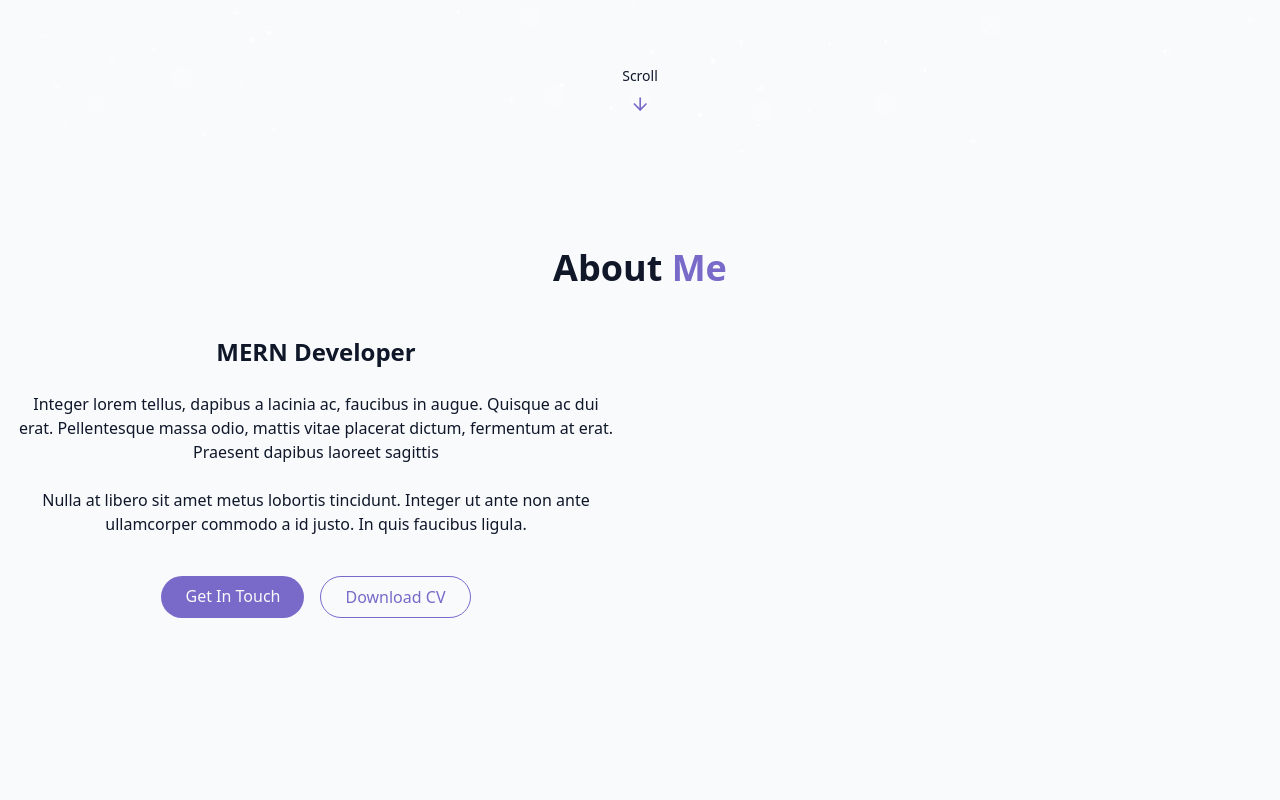
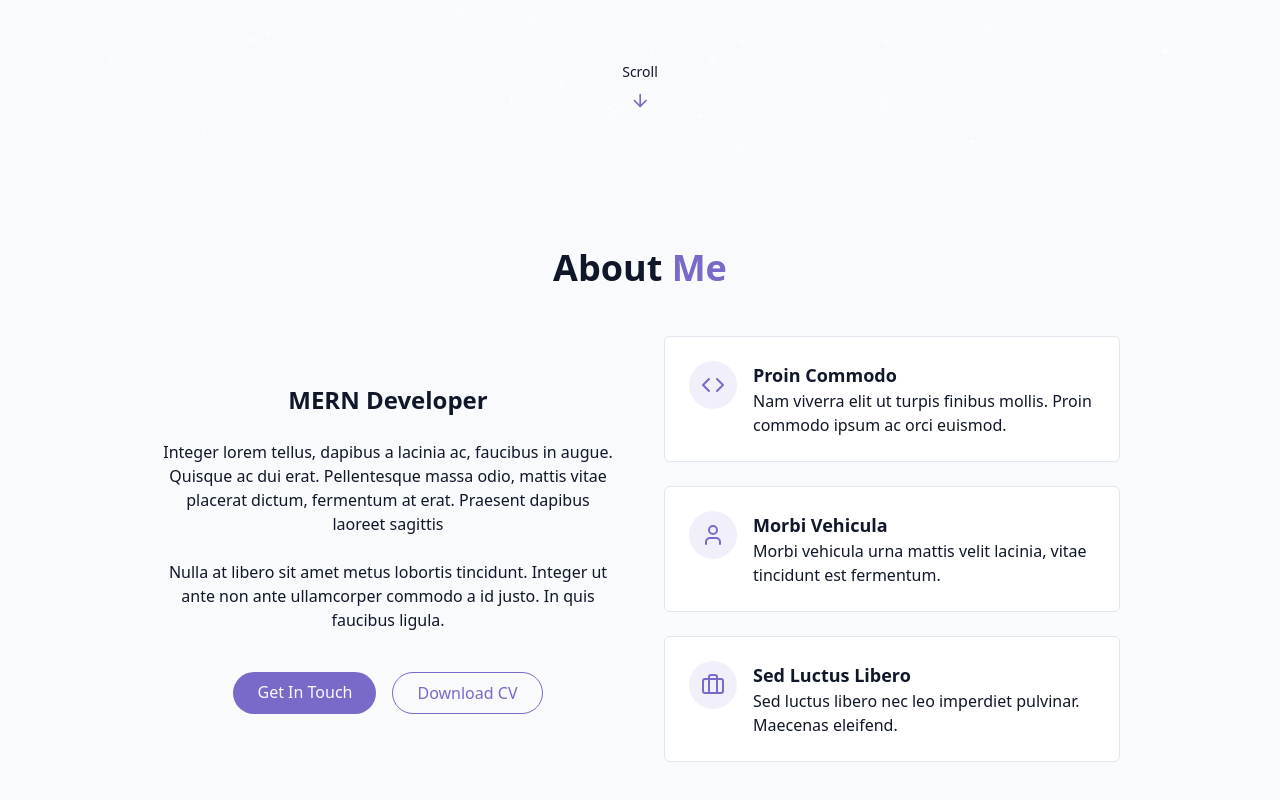
Before and after one commit to solodevss/reactjs-tailwind-portfolio, a React (Vite) app: page / in a window 1280 px wide. Shown: the part 648-1448 px from the top of the page. Before the commit the page ends 1362 px from the top, so only its background shows below. Built offline with nearby package versions, Linux system fonts and the light colour scheme.

Commit message:
About section close to completion, started working on Skills section

```diff
--- a/src/components/About.jsx
+++ b/src/components/About.jsx
@@ -1,3 +1,5 @@
+import { Briefcase, Code, User } from "lucide-react"
+
 export const About = () => {
 
     return (
@@ -7,7 +9,6 @@ export const About = () => {
                 <h2 className="text-3xl md:text-4xl font-bold mb-12 text-center">
                     About <span className="text-primary">Me</span>
                 </h2>
-            </div>
 
                 <div className="grid grid-cols-1 md:grid-cols-2 gap-12 items-center">
                     <div className="space-y-6">
@@ -30,10 +31,79 @@ export const About = () => {
                                 Get In Touch
                             </a>
 
-                        <a href="" className="px-6 py-2 rounded-full border border-primary text-primary hover:bg-primary/10 transition-colors duration-300 ">
+                            <a href="" className="px-6 py-2 rounded-full border border-primary
+                                                text-primary hover:bg-primary/10 transition-colors
+                                                duration-300 ">
                                 {" "}
                                 Download CV
                             </a>
+                        </div>
+                    </div>
+
+                    <div className="grid grid-cols-1 gap-6 ">
+
+                        {/* Card 1 */}
+                        <div className="gradient-border p-6 card-hover">
+                            <div className="flex items-start gap-4">
+
+                                {/* Card-head & icon */}
+                                <div className="p-3 rounded-full bg-primary/10">
+                                    <Code className="h-6 w-6 text-primary" />
+                                </div>
+
+                                {/* Card Info */}
+                                <div className="text-left">
+                                    <h4 className="font-semibold text-lg">Proin Commodo</h4>
+                                    <p className="text-muted-foreground">
+                                        Nam viverra elit ut turpis finibus mollis. Proin
+                                        commodo ipsum ac orci euismod.
+                                    </p>
+                                </div>
+
+                            </div>
+                        </div>
+
+                        {/* Card 2 */}
+                        <div className="gradient-border p-6 card-hover">
+                            <div className="flex items-start gap-4">
+
+                                {/* Card-head & icon */}
+                                <div className="p-3 rounded-full bg-primary/10">
+                                    <User className="h-6 w-6 text-primary" />
+                                </div>
+
+                                {/* Card Info */}
+                                <div className="text-left">
+                                    <h4 className="font-semibold text-lg">Morbi Vehicula</h4>
+                                    <p className="text-muted-foreground">
+                                        Morbi vehicula urna mattis velit lacinia, vitae tincidunt est fermentum.
+                                    </p>
+                                </div>
+
+                            </div>
+                        </div>
+
+                        {/* Card 3 */}
+                        <div className="gradient-border p-6 card-hover">
+                            <div className="flex items-start gap-4">
+
+                                {/* Card-head & icon */}
+                                <div className="p-3 rounded-full bg-primary/10">
+                                    <Briefcase className="h-6 w-6 text-primary" />
+                                </div>
+
+                                {/* Card Info */}
+                                <div className="text-left">
+                                    <h4 className="font-semibold text-lg">Sed Luctus Libero</h4>
+                                    <p className="text-muted-foreground">
+                                        Sed luctus libero nec leo imperdiet pulvinar. Maecenas eleifend.
+                                    </p>
+                                </div>
+
+                            </div>
+                        </div>
+
+
                     </div>
                 </div>
             </div>
--- /dev/null
+++ b/src/components/Skills.jsx
@@ -0,0 +1,54 @@
+
+//Array showing lists of skills
+const skills = [
+
+    // Frontend Skills
+    { name: "HTML 5/", level: 95, category: "frontend" },
+    { name: "CSS 3", level: 95, category: "frontend" },
+    { name: "JavaScript (ES6+)", level: 95, category: "frontend" },
+    { name: "TypeScript", level: 95, category: "frontend" },
+    { name: "Tailwind CSS", level: 95, category: "frontend" },
+    { name: "Bootstrap", level: 95, category: "frontend" },
+    { name: "Next.js", level: 95, category: "frontend" },
+
+    // Backend Skills
+    { name: "Node.js", level: 95, category: "frontend" },
+    { name: "Express.js", level: 95, category: "frontend" },
+    { name: "MongoDB", level: 95, category: "frontend" },
+    { name: "PostgreSQL", level: 95, category: "frontend" },
+    { name: "RESTful API Development", level: 95, category: "frontend" },
+    { name: "Authentication Systems(JWT)", level: 95, category: "frontend" },
+
+    // Tools
+    { name: "Git", level: 95, category: "frontend" },
+    { name: "GitHub", level: 95, category: "frontend" },
+    { name: "VS Cdoe", level: 95, category: "frontend" },
+    { name: "Figma", level: 95, category: "frontend" },
+    { name: "Canva", level: 95, category: "frontend" },
+    { name: "Postman", level: 95, category: "frontend" },
+    { name: "NPM", level: 95, category: "frontend" },
+    { name: "Command Line Interface", level: 95, category: "frontend" },
+    { name: "ESLint", level: 95, category: "frontend" },
+    { name: "Chrome DevTools", level: 95, category: "frontend" },
+
+    // Deployment
+    { name: "Vercel", level: 95, category: "frontend" },
+    { name: "Netlify", level: 95, category: "frontend" },
+    { name: "GitHub Pages", level: 95, category: "frontend" },
+    { name: "Render", level: 95, category: "frontend" },
+
+    //Other Skills
+    { name: "SEO Optimisation", level: 95, category: "frontend" },
+    { name: "API Testing & Documentation", level: 95, category: "frontend" },
+    { name: "Agile / Scrum Understanding", level: 95, category: "frontend" },
+    { name: "Problem Solving & Debugging", level: 95, category: "frontend" },
+]
+
+export const Skills = () => {
+
+    return (
+        <section>
+
+        </section>
+    )
+}
--- a/src/index.css
+++ b/src/index.css
@@ -78,7 +78,7 @@
 
     --border: 214 32% 91%;
 
-    --card:0 0% 100%;
+    --card: 0 0% 100%;
   }
 
   /* dark mode activated colors */
--- a/src/pages/Home.jsx
+++ b/src/pages/Home.jsx
@@ -4,6 +4,7 @@ import { StarBackground } from "@components/StarBackground";
 import { NavBar } from "@components/NavBar";
 import { HeroSection } from "@components/HeroSection";
 import { About } from "../components/About";
+import { Skills } from  "@components/Skills"
 
 export const Home = () => {
     return <div className="min-h-screen bg-background text-foreground overflow-x-hidden">
@@ -22,6 +23,8 @@ export const Home = () => {
             <HeroSection />
 
             <About />
+
+            <Skills />
         </main>
 
         {/* Footer */}
```
Lines whose indentation alone changed are shown as unchanged.
